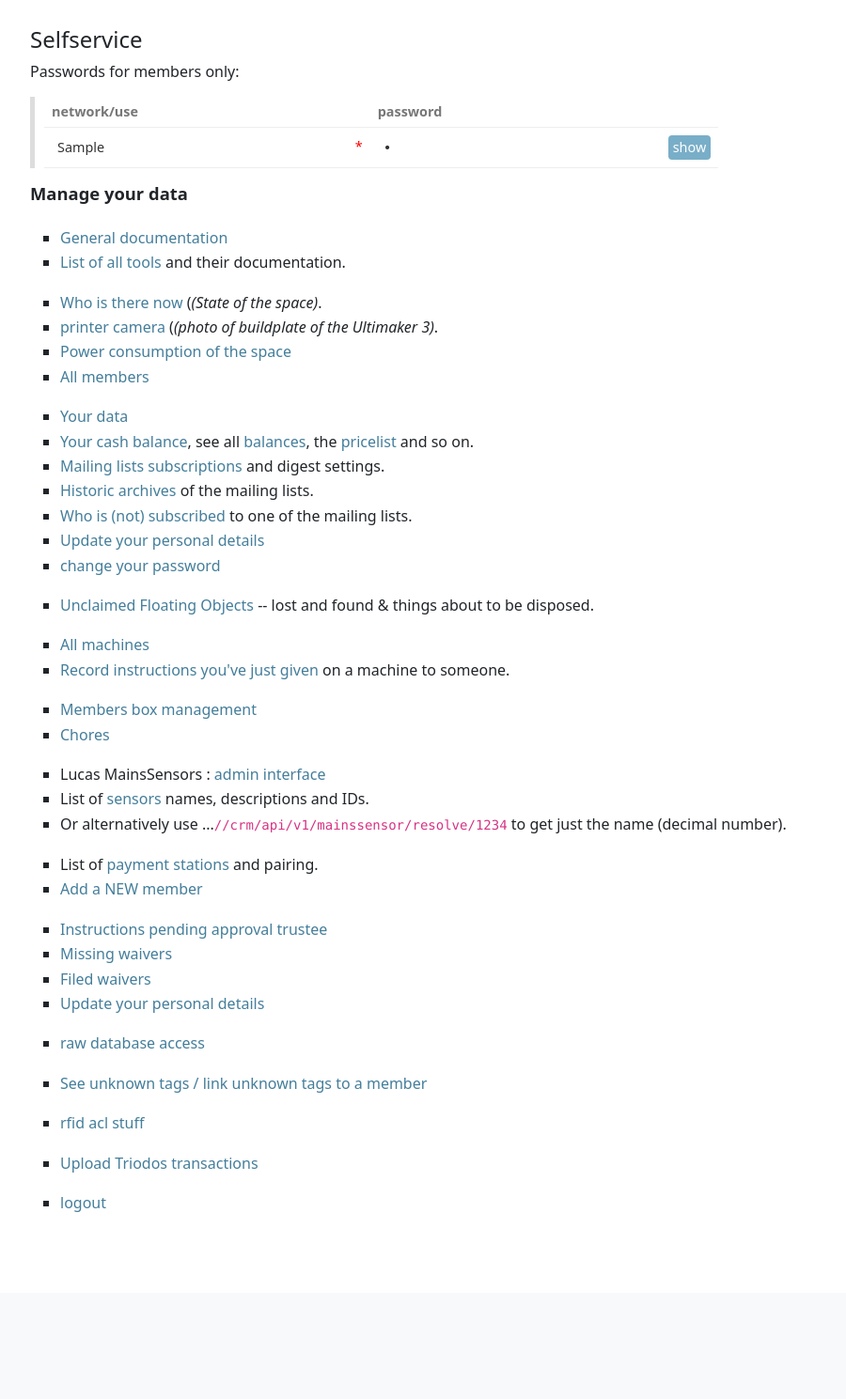
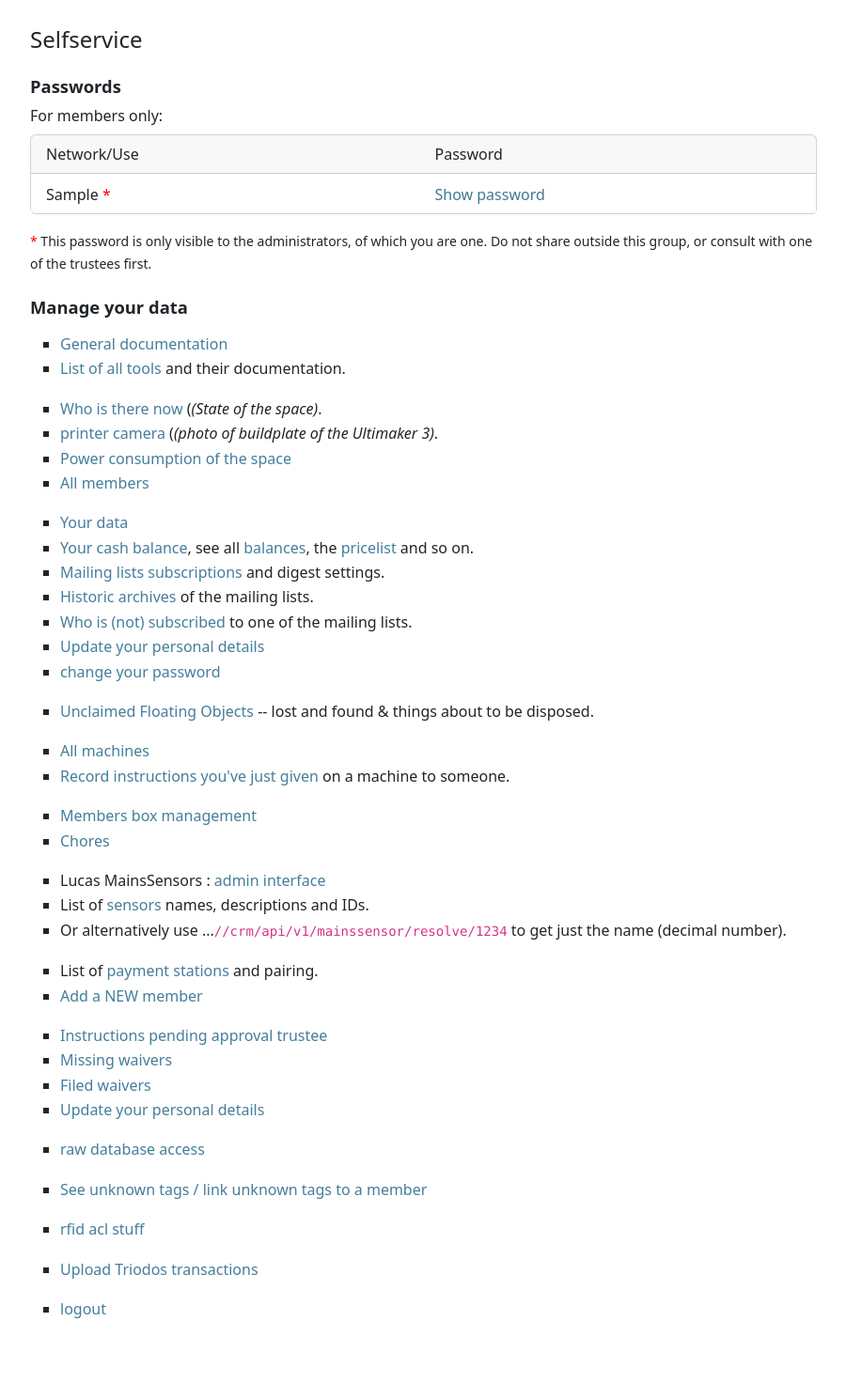
Before and after one commit to MakerSpaceLeiden/makerspaceleiden-crm, a Django app: page / in a window 1280 px wide. Shown: the part 96-1585 px from the top of the page at 94% size, without its empty margins (50-950 px from the left). Before the commit the page ends 1386 px from the top, so only its background shows below. Run offline with Django 3.2, Linux system fonts and the light colour scheme; a user stored in the database is signed in; tables that the repository leaves empty hold one stand-in row (values such as "Sample post"); parts of the project's set-up code (start-up, migrations or seed data) failed here and were passed over; some libraries are stand-ins or nearby versions.

Commit message:
More mobile friendly index.html page

```diff
--- a/selfservice/templates/index.html
+++ b/selfservice/templates/index.html
@@ -3,49 +3,74 @@
 
 {% block content %}
 
+<div class="mb-4">
 	{% if is_logged_in %}
 		{% if wifinetworks %}
+
+			<div class="col-xl-9 col-lg-12 col-sm-12 mt-4">
+				<h2>Passwords</h2>
+				For members only:
+				<div class="card mt-2 mb-3">
+					<div class="card-header">
+						<div class="row">
+							<div class="col-lg-6 col-md-7 col-12">
+								Network/Use
+							</div>
+							<div class="col-lg-5 col-md-5 col-12">
+								Password
+							</div>
+						</div>
+					</div>
+					<ul class="list-group list-group-flush pt-0" >
+						{% for e in wifinetworks %}
+							{% if not e.adminsonly or user|isNetAdmin or user.is_privileged %}
+								<li class="list-group-item pt-2" style="{% if forloop.last %} border-bottom: none;{% endif %}">
+									<div class="row">
+										<div class="col-lg-6 col-md-7 col-12 mt-1 mb-1">
+											{{ e.network }}
+											{% if e.adminsonly %}<font color="red">*</font>{% endif %}
+										</div>
+										<div class="col-lg-5 col-md-5 col-12 mt-1 mb-1">
+											<div id="pw_wrapper_{{ e.network }}">
+												{% if e.adminsonly %}
+													<div id="pw_display_{{ e.network }}" onclick="showPassword('{{ e.network }}')" style="color:rgb(65,120,147);">Show password</div>
+													<div style="display: none;" id="pw_input_{{ e.network }}">{{ e.password }}</div>
+												{% else %}
+													<div>{{ e.password }}</div>
+												{% endif %}
+											</div>
+										</div>
+									</div>
+								</li>
 								<script>
-function showPw(fld) {
-  var x = document.getElementById(fld);
-  if (x.type === "password") {
-    x.type = "text";
-    window.setTimeout(function() { showPw(fld); }, 15000);
-  } else {
-    x.type = "password";
+									{% if e.adminsonly %}
+										function showPassword(network) {
+											var display = document.getElementById("pw_display_" + network);
+											var input = document.getElementById("pw_input_" + network);
+											display.style.display = "none";
+											input.style.display = "inline";
+											setTimeout(function() {
+												input.style.display = "none";
+												display.style.display = "inline";
+											}, 10000); // Revert to 'Show password' after 10 seconds
 										}
-}
+									{% endif %}
 								</script>
-<p>Passwords for members only:</p>
-<blockquote>
-<table>
-<tr><th>network/use</th><th>password</th></tr>
-{% for e in wifinetworks %}
-{%if not e.adminsonly or user|isNetAdmin or user.is_privileged %}
-  <tr>
-	<td align=left><input size=32 style="border:none" type=text value="{{ e.network }}">
-		{%if e.adminsonly %}<font color="red">*</font>{% endif %}
-	</td>
-	<td align=left><input size=32 style="border:none; font-family: monospace;" value="{{ e.password }}" id="{{ e.network }}"
-        {% if e.adminsonly %}
-		type="password"/><input style="padding:5px" type=button value=show onClick="showPw('{{ e.network }}');"
-	{%endif%}
-	/>
-	</td>
-  </tr>
 							{% endif %}
 						{% endfor %}
-</table>
-</blockquote>
-{% if user|isNetAdmin %}
-<p/>
-<i><font color=red>*)</font><i> This password is only visible to network administrators. Of which you are one. Do not share outside this group - or consult with one of the trustees first.</i><p/>
+					</ul>
+				</div>
+				{% if user|isNetAdmin or user.is_privileged %}
+				<small><font color=red>* </font> This password is only visible to the administrators, of which you are one. Do not share outside this group, or consult with one of the trustees first.</small>
 				{% endif %}
+			</div>
+
 		{% else %}
 		There are no passwords for members at the moment.
 		{% endif %}
+	</div>
+
 <h2>Manage your data</h2>
-<p>
 <ul>
 	<li><a href="https://wiki.makerspaceleiden.nl">General documentation</a>
 	<li><a href="https://wiki.makerspaceleiden.nl/mediawiki/index.php/Categorie:Tool">List of all tools</a> and their documentation.
@@ -109,7 +134,6 @@ There are no passwords for members at the moment.
 	<li><a href="{% url 'cam53upload' %}">Upload Triodos transactions</a>
         </p>
 {% endif %}
-	<p/>
 	<li><a href="{% url 'logout' %}?next={% url 'index' %}">logout</a>
 	</ul>
 {% else %}
```
Lines whose indentation alone changed are shown as unchanged.
